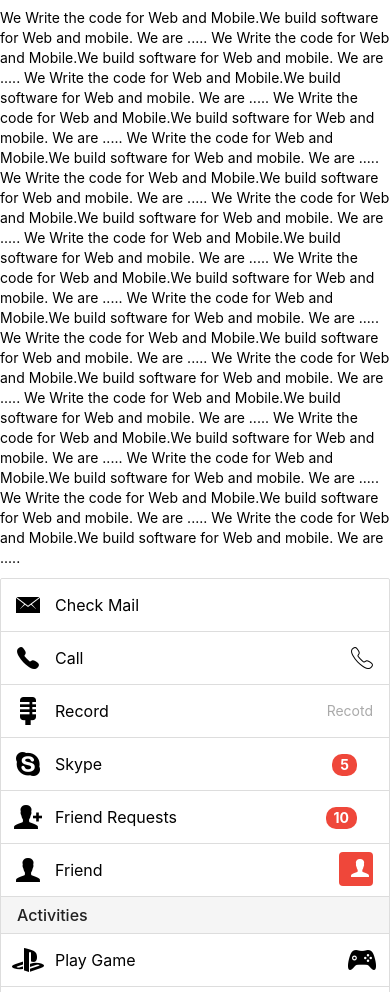
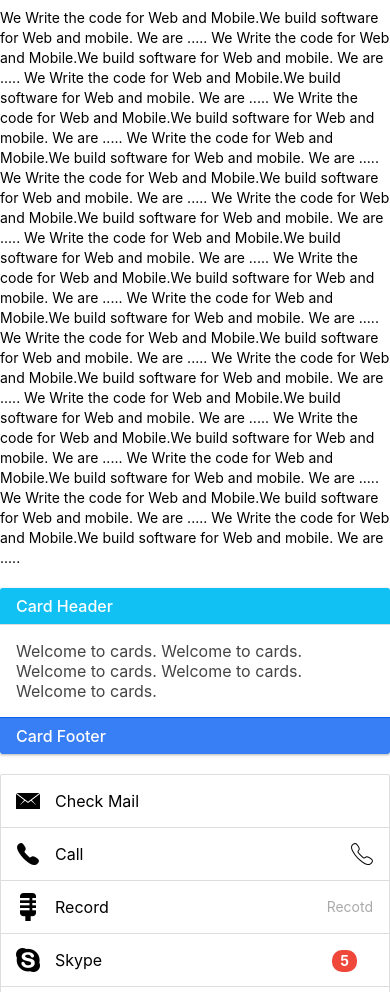
Before and after one commit to amritdeep/Leaning-Ionic, a website: page www/index.html in a window 390 px wide. Shown: the part 108-1100 px from the top of the page. Drawn offline with Linux system fonts and the light colour scheme; some packages are replaced by stand-ins of ours; files that its build step writes are made by us from their sources; files whose address does not match are found by name.

Commit message:
Play with Card

```diff
--- a/www/index.html
+++ b/www/index.html
@@ -54,6 +54,23 @@
         We Write the code for Web and Mobile.We build software for Web and mobile. We are .....
         We Write the code for Web and Mobile.We build software for Web and mobile. We are .....
         </p>
+
+        <!-- Play with Card -->
+        <div class="card">
+          <div class="item item-divider item-calm">
+            Card Header
+          </div>
+
+          <div class="item item-text-wrap">
+            Welcome to cards. Welcome to cards. Welcome to cards. Welcome to cards. Welcome to cards.
+          </div>
+
+          <div class="item item-divider item-positive">
+            Card Footer
+          </div>
+
+
+        </div>
 
         <div class="list">
           <a href="#" class="item item-icon-left">
@@ -162,11 +179,6 @@
           </div>
         </div>
 
-
-
-
-
-
         <div class="button-bar">
           <button class="icon icon-left ion-social-facebook button button-positive"></button>
           <button class="icon icon-left ion-social-twitter button button-calm"></button>
```
